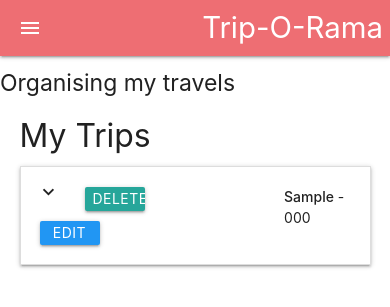
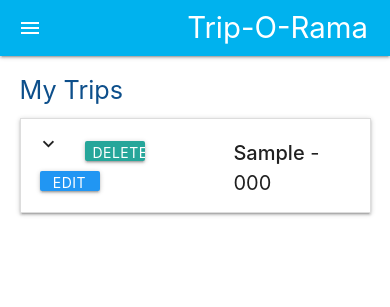
Before and after one commit to Maja-Jer/travel-o-rama, a Flask app: page / in a window 390 px wide. Shown: the top 307 px of the page. Run offline with Flask 2, Linux system fonts and the light colour scheme; a database or web service that is not in the repository returns one stand-in record (values such as "Sample title"); some libraries are stand-ins or nearby versions.

Commit message:
added styling for material-icon, trip header, nav brand logo, h4 and added media queries foir these elements

```diff
--- a/static/css/style.css
+++ b/static/css/style.css
@@ -1,12 +1,102 @@
+. body {
+
+
+}
+
+h4 {
+    font-size: 2.2rem;
+    color: #0D4F8B;
+}
+
 .btn_small {
-    height: 24px;
+    height: 40px;
+    width: 80px;
+    font-size: 30px:
+    line-height: 30px;
+    margin: 5px 5px;
+    padding: 0 0.5em;
+}
+
+nav .brand-logo {
+    margin-right: 30px;
+}
+
+nav .nav-wrapper {
+    background-color: #00B2EE;
+
+}
+
+.trips_header {
+    margin-top: 5px;
+    margin-left: 100px;
+    font-size: 30px;
+}
+
+.material-icons {
+    margin-left: 0px;
+
+}
+
+nav ul a {
+    font-size: 30px;
+}
+
+@media only screen and (max-width: 400px) {
+     h4 {
+    font-size: 1.5rem;
+}
+
+nav .brand-logo {
+    margin-right: 10px;
+}
+    .btn_small {
+    height: 20px;
     width: 60px;
     line-height: 24px;
     margin: 5px 5px;
     padding: 0 0.5em;
 }
 
-.trips_header {
+    .trips_header {
     margin-top: 5px;
-    margin-left: 100px;
+    margin-left: 20px;
+    font-size: 15px;
 }
+
+
+    .material-icons {
+    margin-left: 0px;
+
+}
+
+}
+
+@media only screen and (max-width: 600px) {
+     h4 {
+    font-size: 1.8rem;
+}
+
+nav .brand-logo {
+    margin-right: 15px;
+}
+    .btn_small {
+    height: 20px;
+    width: 60px;
+    line-height: 24px;
+    margin: 5px 5px;
+    padding: 0 0.5em;
+}
+
+    .trips_header {
+    margin-top: 5px;
+    margin-left: 20px;
+    font-size: 20px;
+}
+
+
+    .material-icons {
+    margin-left: 0px;
+
+}
+
+}
--- a/templates/base.html
+++ b/templates/base.html
@@ -18,9 +18,9 @@
 				<a href="{{url_for('get_trips')}}" class="brand-logo right">Trip-O-Rama</a>
                 <a href="#" data-target="mobile-demo" class="sidenav-trigger"><i class="material-icons">menu</i></a>
 				<ul class="left hide-on-med-and-down">
-					<li><a href="{{url_for('get_trips')}}">Home</a></li>
-                    <li><a href="{{url_for('add_trip')}}">New Trip</a></li>
-                    <li><a href="{{url_for('get_categories')}}">Manage Categories</a></li>
+					<li><a href="{{url_for('get_trips')}}"><strong>Home</strong></a></li>
+                    <li><a href="{{url_for('add_trip')}}"><strong>New Trip</strong></a></li>
+                    <li><a href="{{url_for('get_categories')}}"><strong>Manage Categories</strong></a></li>
 				</ul>
 				<ul class="sidenav" id="mobile-demo">
 					<li><a href="{{url_for('get_trips')}}">Home</a></li>
@@ -32,8 +32,8 @@
 
 	</header>
 
-	<h5>Organising my travels</h5>
 	<div class="container">
+
 		{% block content %}
 		{% endblock %}
 	</div>
--- a/templates/categories.html
+++ b/templates/categories.html
@@ -4,7 +4,7 @@
 
 <h4>Categories</h4>
 	<ul class="collapsible" data-collapsible="accordion">
-		{% for category in tripks %}
+		{% for category in trips %}
 		<li>
 			<div class="collapsible-header">
 				<div class="col s3">
```
